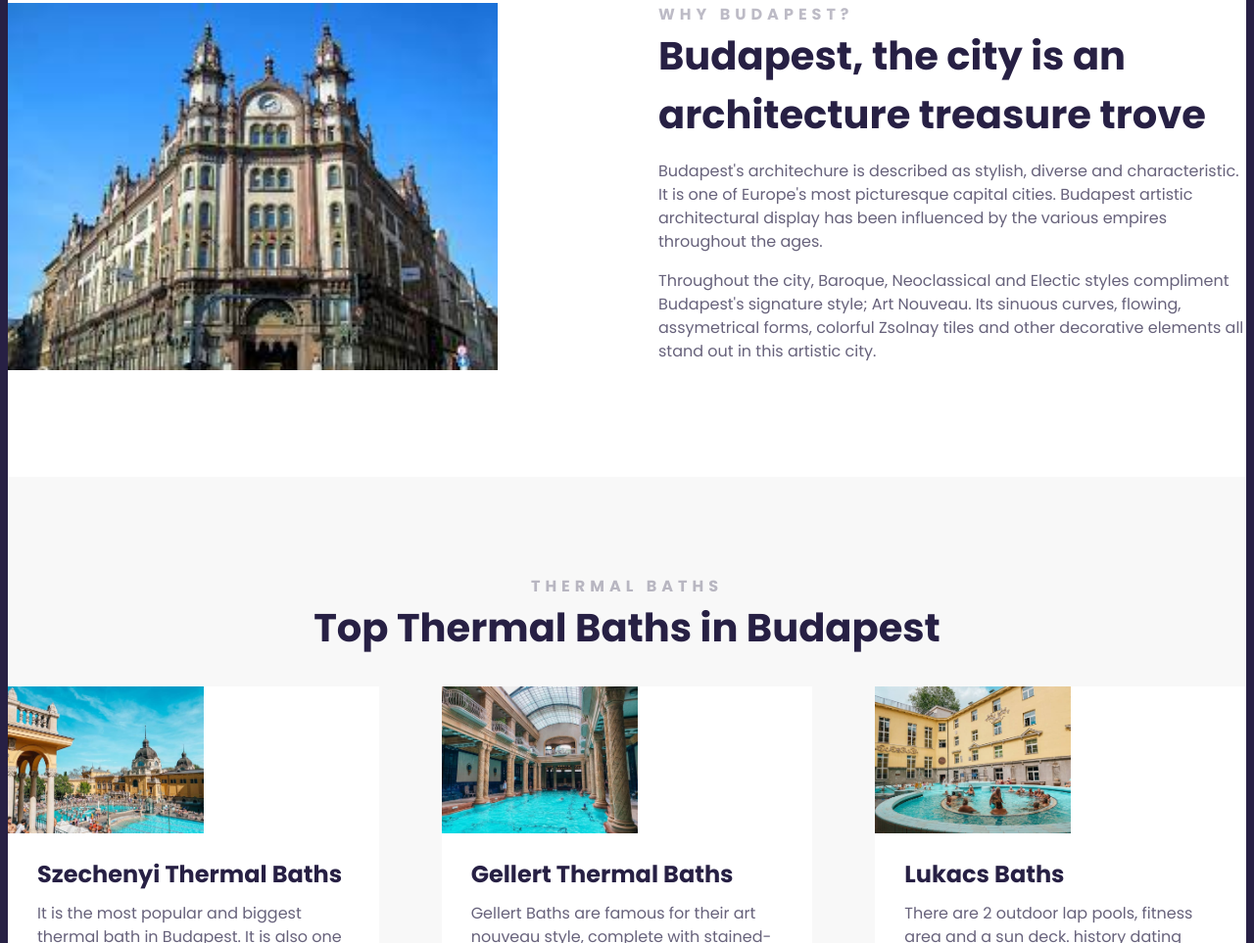
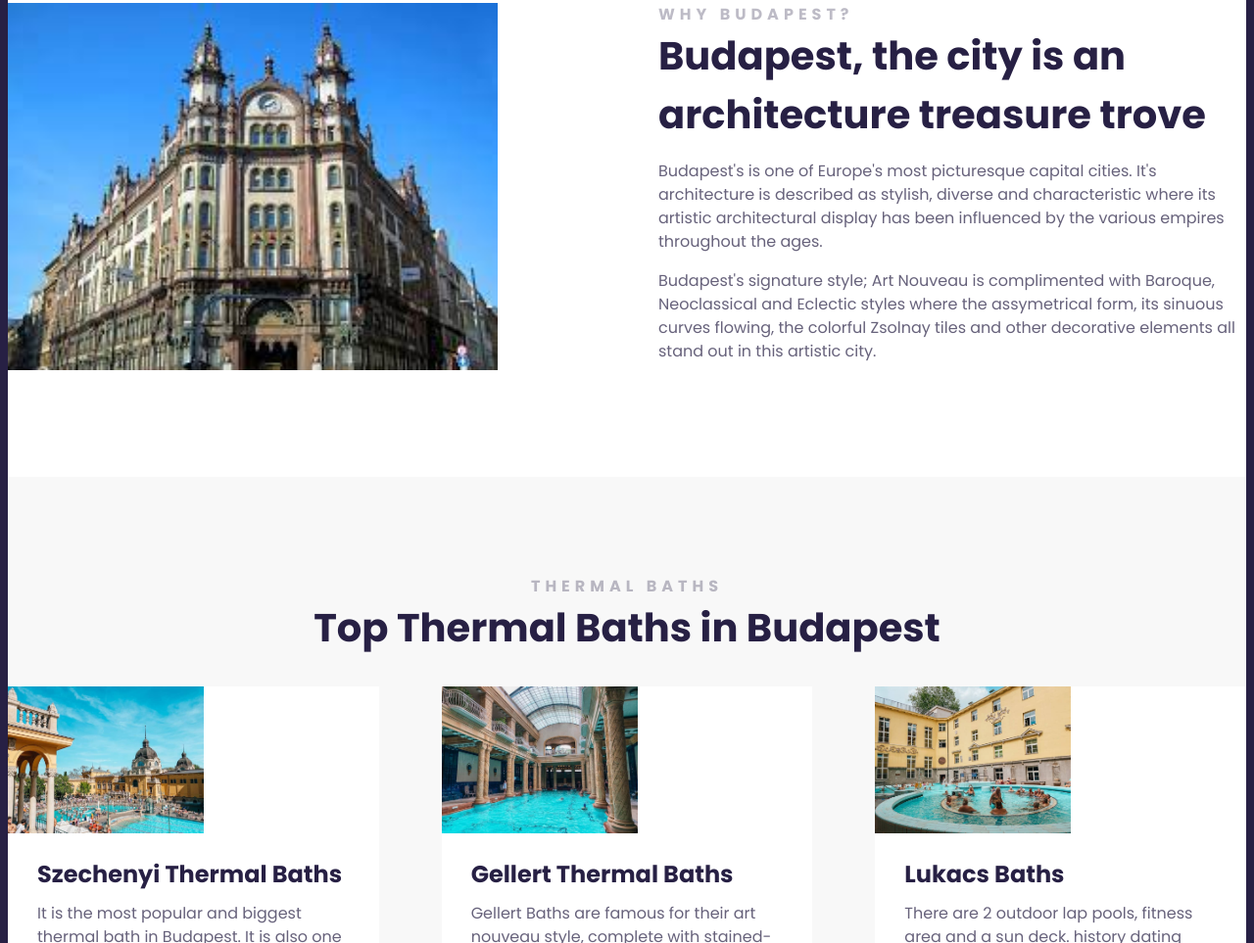
Before and after one commit to faicat99/budapest-travel-project, a plain HTML site: page index.html in a window 1280 px wide. Shown: the part 842-1805 px from the top of the page at 98% size. Drawn offline with Linux system fonts and the light colour scheme; a web font is replaced by a local one.

Commit message:
update changes to the content of why budapest section

```diff
--- a/index.html
+++ b/index.html
@@ -29,8 +29,9 @@
             <div>
         <h2>Why Budapest?</h2>
         <h3>Budapest, the city is an architecture treasure trove </h3>
-        <p>Budapest's architechure is described as stylish, diverse and characteristic. It is one of Europe's most picturesque capital cities. Budapest artistic architectural display has been influenced by the various empires throughout the ages.</p>
-        <p>Throughout the city, Baroque, Neoclassical and Electic styles compliment Budapest's signature style; Art Nouveau. Its sinuous curves, flowing, assymetrical forms, colorful Zsolnay tiles and other decorative elements all stand out in this artistic city.
+        <p>Budapest's is one of Europe's most picturesque capital cities. It's architecture
+        is described as stylish, diverse and characteristic where its artistic architectural display has been influenced by the various empires throughout the ages.</p>
+        <p>Budapest's signature style; Art Nouveau is complimented with Baroque, Neoclassical and Eclectic styles where the assymetrical form, its sinuous curves flowing, the colorful Zsolnay tiles and other decorative elements all stand out in this artistic city.
         </p>
             </div>
     </section>
```
Also changed, not shown: 2 other files.
